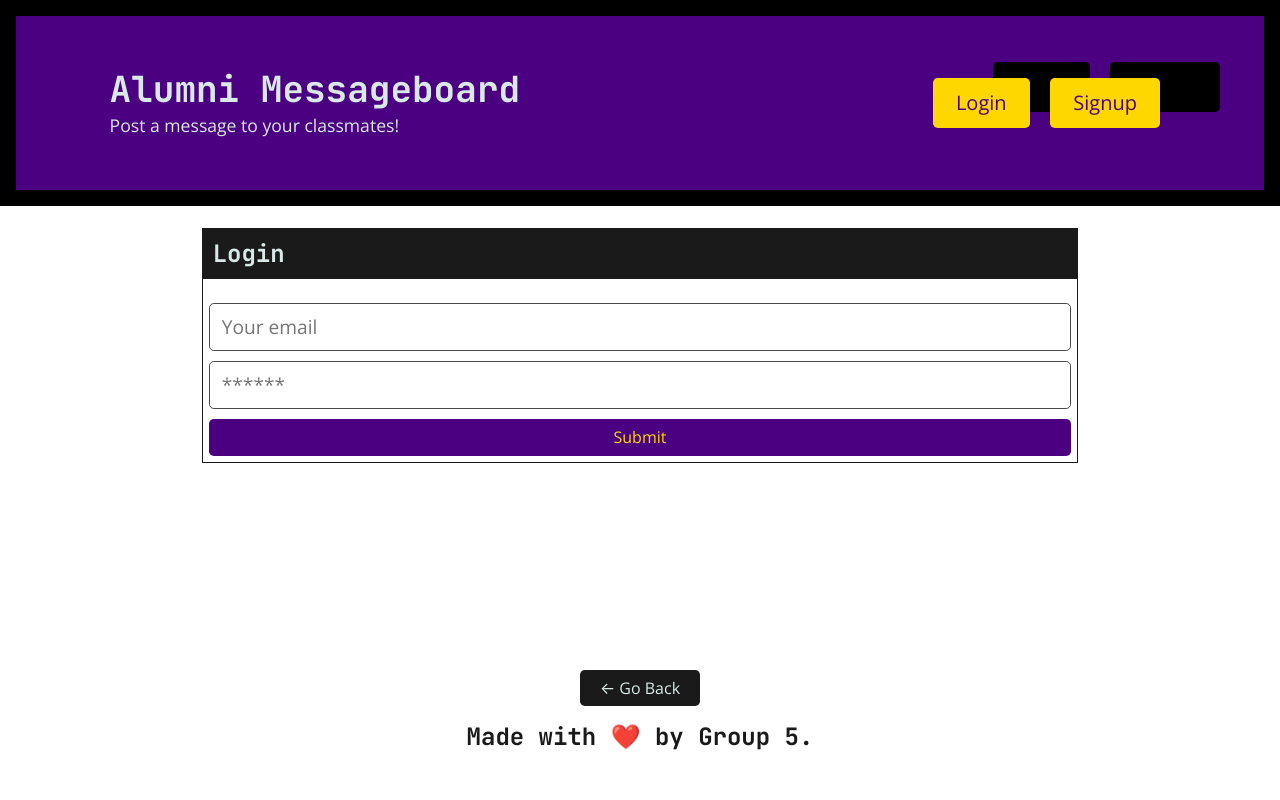
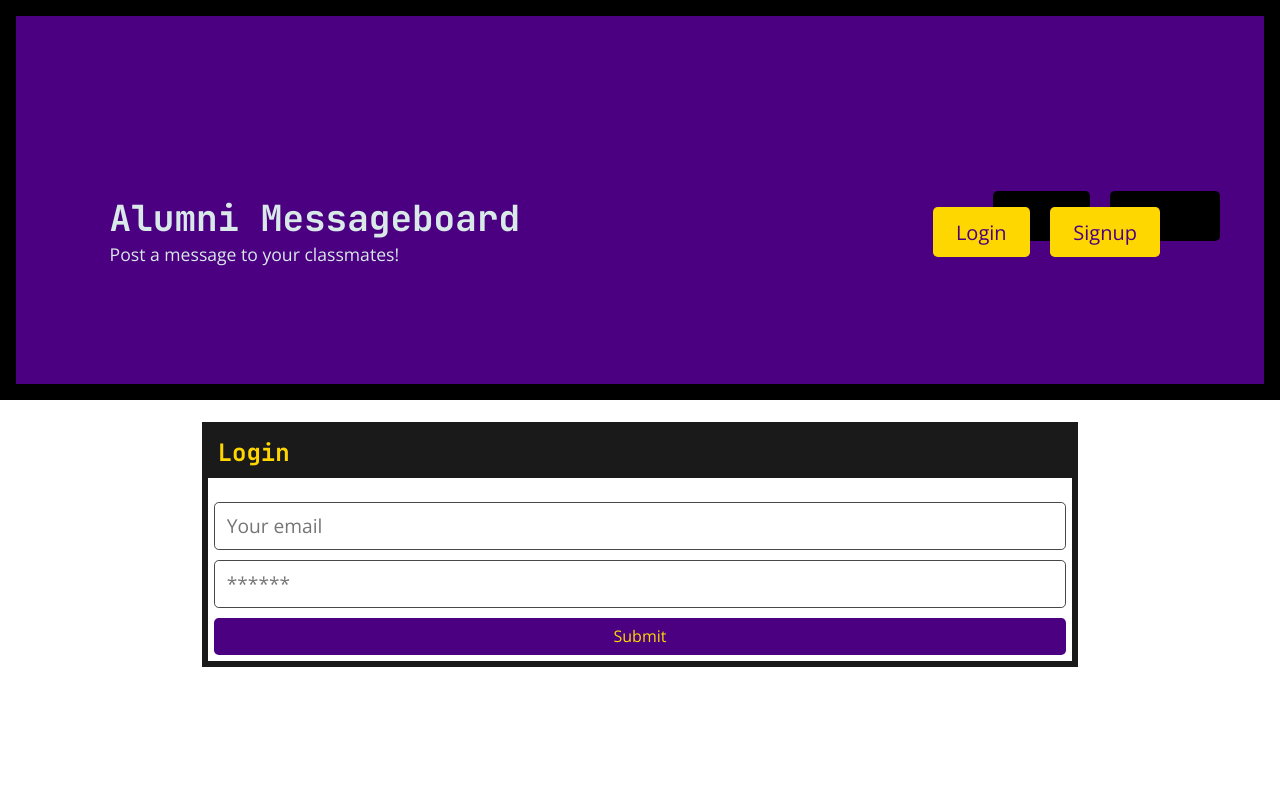
Before and after one commit to rsternik/project3_alumni, a React (Create React App) app in the folder client/: page /login in a window 1280 px wide. Shown: the top 800 px of the page. Built offline with nearby package versions, Linux system fonts and the light colour scheme.

Commit message:
commit to main

```diff
--- a/client/src/index.css
+++ b/client/src/index.css
@@ -1048,18 +1048,22 @@ a:hover {
 }
 
 .card {
-  border: 1px solid #1a1a1a;
+  border: 6px solid hsl(0, 0%, 10%);
   margin-bottom: 1rem;
+
+
+
 }
 
 .card .card-header {
   padding: 0.375rem;
   background-color: #2d3e50;
-  color: #d9e9e8;
+  color: gold;
 }
 
 .card .card-body {
   padding: 0.375rem;
+
 }
 
 .card .card-footer {
@@ -1148,6 +1152,7 @@ label form [type='radio'] {
   display: flex;
   flex-direction: row;
   flex-wrap: wrap;
+  height: 50vh;
 }
 
 .flex-column {
@@ -1294,6 +1299,7 @@ label form [type='radio'] {
 .col-12 {
   flex: 0 0 100%;
   max-width: 100%;
+
 }
 
 /* col-sm */
--- a/client/src/pages/Login.js
+++ b/client/src/pages/Login.js
@@ -41,7 +41,7 @@ const Login = (props) => {
     <main className="flex-row justify-center mb-4">
       <div className="col-12 col-lg-10">
         <div className="card">
-          <h4 className="card-header bg-dark text-light p-2">Login</h4>
+          <h4 className="card-header bg-dark  p-2">Login</h4>
           <div className="card-body">
             {data ? (
               <p>
--- a/client/src/pages/Signup.js
+++ b/client/src/pages/Signup.js
@@ -39,9 +39,9 @@ const Signup = () => {
   // Return HTML
   return (
     <main className="flex-row justify-center mb-4">
-      <div className="col-12 col-lg-10">
+      <div className="col-12 col-lg-12">
         <div className="card">
-          <h4 className="card-header bg-dark text-light p-2">Sign Up</h4>
+          <h4 className="card-header bg-dark p-2">Sign Up</h4>
           <div className="card-body">
             {data ? (
               <p>
```
Also changed, not shown: 1 other file (tests, documents, lock files or other folders).
